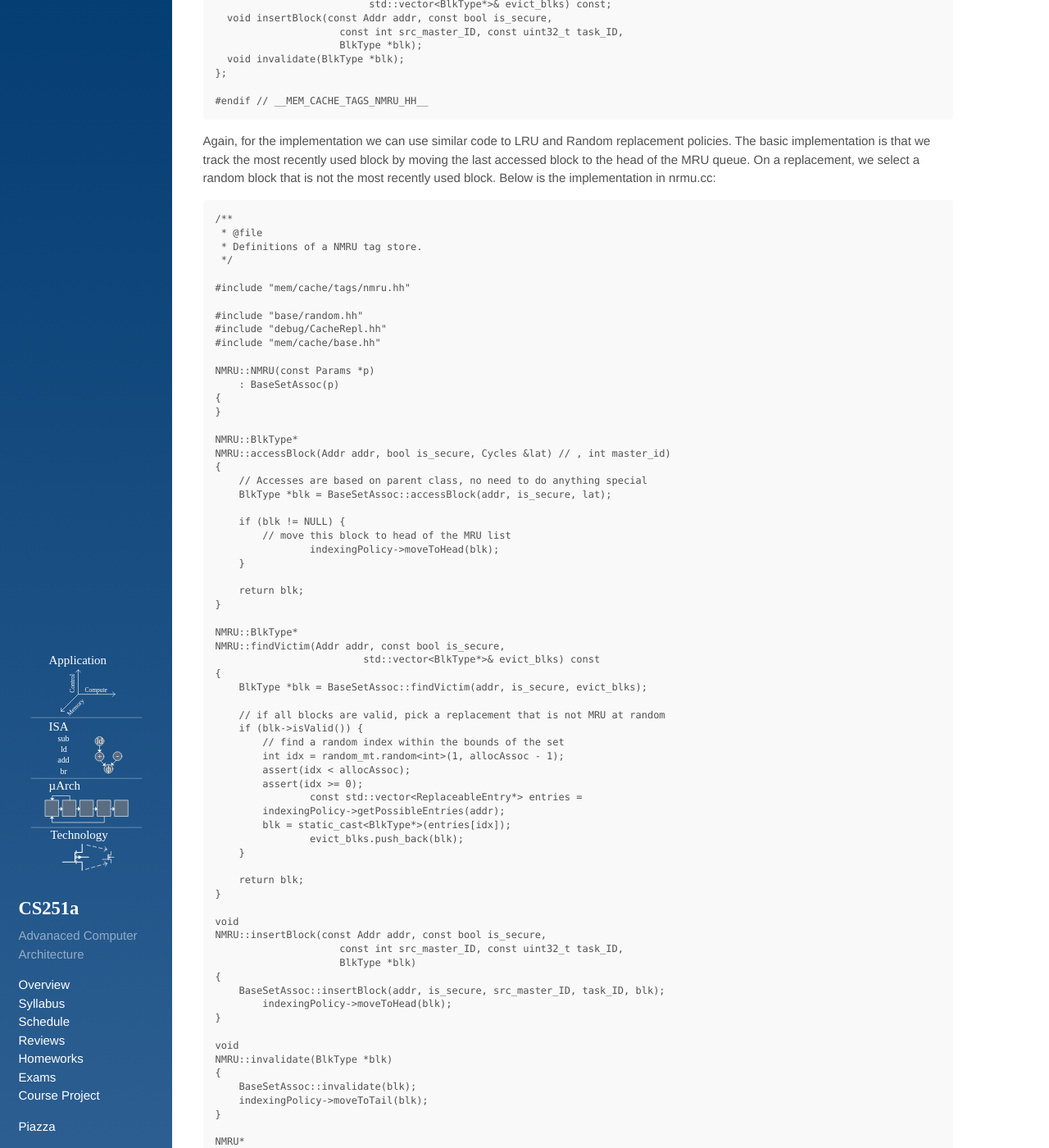
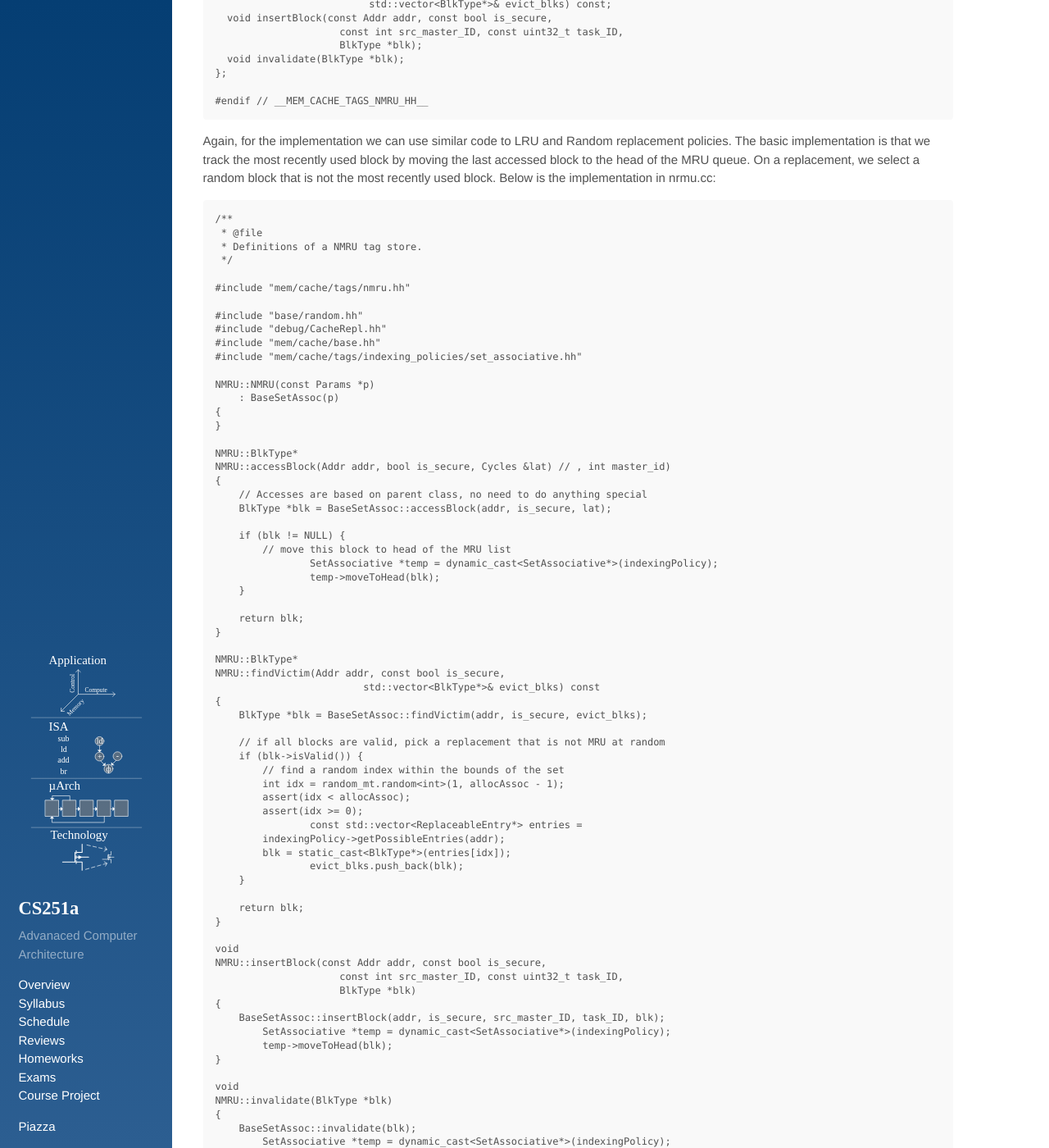
Before and after one commit to PolyArch/cs259, a Jekyll site: the page built from hws/nmru-tut.md, in a window 1280 px wide and 1400 px high, scrolled down 1358 px. Shown: the whole window at 82% size. Built offline with Jekyll 4.4.1, drawn with Linux system fonts in a browser that asks for light colours; some of the changed text lies outside the part shown.

Commit message:
fixed moveToHead function call problem

```diff
--- a/hws/nmru-tut.md
+++ b/hws/nmru-tut.md
@@ -91,6 +91,7 @@ recently used block by moving the last accessed block to the head of the MRU que
 #include "base/random.hh"
 #include "debug/CacheRepl.hh"
 #include "mem/cache/base.hh"
+#include "mem/cache/tags/indexing_policies/set_associative.hh"
 
 NMRU::NMRU(const Params *p)
     : BaseSetAssoc(p)
@@ -105,7 +106,8 @@ NMRU::accessBlock(Addr addr, bool is_secure, Cycles &lat) // , int master_id)
 
     if (blk != NULL) {
         // move this block to head of the MRU list
-		indexingPolicy->moveToHead(blk);
+		SetAssociative *temp = dynamic_cast<SetAssociative*>(indexingPolicy);
+		temp->moveToHead(blk);
     }
 
     return blk;
@@ -138,14 +140,16 @@ NMRU::insertBlock(const Addr addr, const bool is_secure,
                      BlkType *blk)
 {
     BaseSetAssoc::insertBlock(addr, is_secure, src_master_ID, task_ID, blk);
-	indexingPolicy->moveToHead(blk);
+	SetAssociative *temp = dynamic_cast<SetAssociative*>(indexingPolicy);
+	temp->moveToHead(blk);
 }
 
 void
 NMRU::invalidate(BlkType *blk)
 {
     BaseSetAssoc::invalidate(blk);
-    indexingPolicy->moveToTail(blk);
+	SetAssociative *temp = dynamic_cast<SetAssociative*>(indexingPolicy);
+	temp->moveToTail(blk);
 }
 
 NMRU*
```
